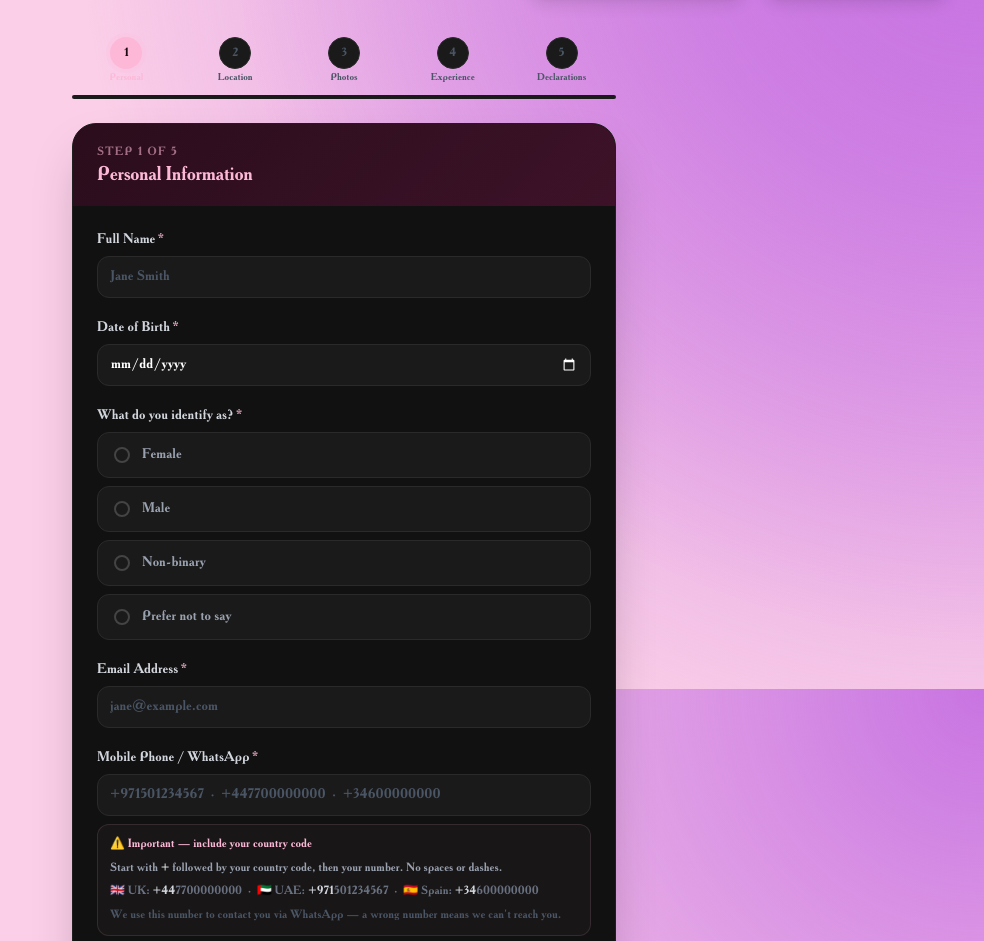
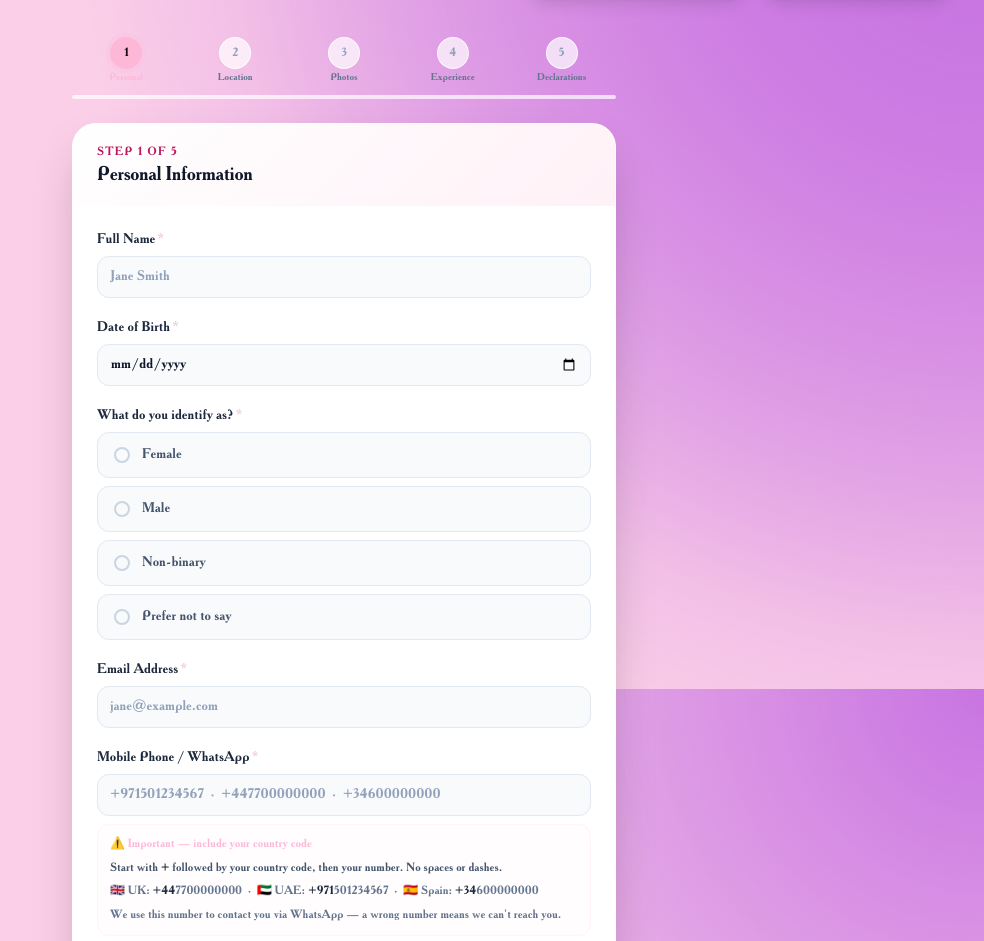
Before and after one commit to veltraaisolutions/Effervescent-Agency-website, a Next.js app: page /apply in a window 1280 px wide. Shown: the part 111-1052 px from the top of the page, without its empty margins (296-1280 px from the left). Built offline with nearby package versions, Linux system fonts and the light colour scheme.

Commit message:
Move drk to light designing

```diff
--- a/src/components/ApplyForm.tsx
+++ b/src/components/ApplyForm.tsx
@@ -238,7 +238,7 @@ function toBase64(file: File): Promise<string> {
   });
 }
 
-// ─── Shared focus handlers (brand ring on dark inputs) ────────────────────────
+// ─── Shared focus handlers ────────────────────────────────────────────────────
 
 const onFocusBrand = (
   e: React.FocusEvent<
@@ -267,7 +267,7 @@ function FieldLabel({
   required?: boolean;
 }) {
   return (
-    <label className="block text-sm font-semibold text-gray-300 mb-1.5">
+    <label className="block text-sm font-semibold text-slate-800 mb-1.5">
       {children}
       {required && (
         <span
@@ -284,7 +284,7 @@ function FieldLabel({
 function FieldError({ message }: { message?: string }) {
   if (!message) return null;
   return (
-    <p className="mt-1.5 text-xs text-red-400 flex items-center gap-1">
+    <p className="mt-1.5 text-xs text-red-600 flex items-center gap-1">
       <AlertCircle className="w-3 h-3 flex-shrink-0" />
       {message}
     </p>
@@ -317,9 +317,9 @@ function TextInput({
         onBlurBrand(e);
         onBlur?.();
       }}
-      style={{ colorScheme: "dark" }}
-      className="w-full px-3 py-2.5 border border-[#2a2a2a] rounded-xl text-sm
-        bg-[#1a1a1a] text-white placeholder:text-gray-600
+      style={{ colorScheme: "light" }}
+      className="w-full px-3 py-2.5 border border-slate-200 rounded-xl text-sm
+        bg-slate-50 text-slate-900 placeholder:text-slate-400
         focus:outline-none disabled:opacity-50 transition-all"
       onFocus={onFocusBrand}
     />
@@ -343,8 +343,8 @@ function TextareaInput({
       rows={rows}
       placeholder={placeholder}
       onChange={(e) => onChange(e.target.value)}
-      className="w-full px-3 py-2.5 border border-[#2a2a2a] rounded-xl text-sm
-        bg-[#1a1a1a] text-white placeholder:text-gray-600
+      className="w-full px-3 py-2.5 border border-slate-200 rounded-xl text-sm
+        bg-slate-50 text-slate-900 placeholder:text-slate-400
         focus:outline-none resize-none transition-all"
       onFocus={onFocusBrand}
       onBlur={onBlurBrand}
@@ -368,15 +368,15 @@ function SelectInput({
       <select
         value={value}
         onChange={(e) => onChange(e.target.value)}
-        style={{ colorScheme: "dark" }}
-        className="w-full appearance-none px-3 py-2.5 border border-[#2a2a2a] rounded-xl text-sm
-          bg-[#1a1a1a] text-white focus:outline-none transition-all"
+        style={{ colorScheme: "light" }}
+        className="w-full appearance-none px-3 py-2.5 border border-slate-200 rounded-xl text-sm
+          bg-slate-50 text-slate-900 focus:outline-none transition-all"
         onFocus={onFocusBrand}
         onBlur={onBlurBrand}
       >
         <option
           value=""
-          className="text-gray-500"
+          className="text-slate-400"
         >
           {placeholder}
         </option>
@@ -384,13 +384,13 @@ function SelectInput({
           <option
             key={opt}
             value={opt}
-            className="text-white bg-[#1a1a1a]"
+            className="text-slate-900 bg-white"
           >
             {opt}
           </option>
         ))}
       </select>
-      <ChevronDown className="absolute right-3 top-1/2 -translate-y-1/2 w-4 h-4 text-gray-500 pointer-events-none" />
+      <ChevronDown className="absolute right-3 top-1/2 -translate-y-1/2 w-4 h-4 text-slate-400 pointer-events-none" />
     </div>
   );
 }
@@ -417,7 +417,7 @@ function YesNoToggle({
           className={`px-6 py-2 rounded-xl text-sm font-semibold border transition-all ${
             value === opt
               ? "shadow-sm"
-              : "bg-[#1a1a1a] text-gray-400 border-[#2a2a2a] hover:border-[#FDB8D7]/60 hover:text-gray-200"
+              : "bg-slate-50 text-slate-600 border-slate-200 hover:border-[#FDB8D7]/80 hover:text-slate-900"
           }`}
         >
           {opt === "yes" ? "Yes" : "No"}
@@ -448,14 +448,14 @@ function RadioGroup({
           }
           className={`flex items-center gap-3 px-4 py-3 rounded-xl border text-sm font-medium text-left transition-all ${
             value === opt
-              ? "text-white"
-              : "border-[#2a2a2a] bg-[#1a1a1a] text-gray-400 hover:border-[#FDB8D7]/40 hover:text-gray-300"
+              ? "text-slate-900"
+              : "border-slate-200 bg-slate-50 text-slate-600 hover:border-[#FDB8D7]/70 hover:text-slate-900"
           }`}
         >
           <div
             style={value === opt ? { borderColor: B } : {}}
             className={`w-4 h-4 rounded-full border-2 flex-shrink-0 flex items-center justify-center ${
-              value === opt ? "" : "border-[#444]"
+              value === opt ? "" : "border-slate-300"
             }`}
           >
             {value === opt && (
@@ -491,7 +491,7 @@ function StyledCheckbox({
         onCheckedChange={(v) => onCheckedChange(!!v)}
         style={checked ? { backgroundColor: B, borderColor: B } : {}}
         className={`mt-0.5 w-5 h-5 rounded-md border-2 flex items-center justify-center flex-shrink-0 transition-all ${
-          checked ? "" : "border-[#444] bg-[#1a1a1a] hover:border-[#FDB8D7]/60"
+          checked ? "" : "border-slate-300 bg-white hover:border-[#FDB8D7]/80"
         }`}
       >
         <CheckboxPrimitive.Indicator>
@@ -503,7 +503,7 @@ function StyledCheckbox({
       </CheckboxPrimitive.Root>
       <label
         htmlFor={id}
-        className="text-sm text-gray-300 cursor-pointer leading-relaxed"
+        className="text-sm text-slate-700 cursor-pointer leading-relaxed"
       >
         {label}
       </label>
@@ -555,8 +555,8 @@ function SuccessScreen() {
   }, []);
 
   return (
-    <div className="min-h-screen bg-[#0a0a0a] flex items-center justify-center p-4">
-      <div className="bg-[#111111] border border-[#1f1f1f] rounded-3xl shadow-2xl p-10 max-w-md w-full text-center">
+    <div className="min-h-screen bg-transparent flex items-center justify-center p-4">
+      <div className="bg-white border border-white/60 rounded-3xl shadow-2xl p-10 max-w-md w-full text-center">
         <div
           className="w-24 h-24 rounded-2xl overflow-hidden mx-auto mb-6 shadow-lg"
           style={{ boxShadow: `0 0 0 2px ${B}40` }}
@@ -569,10 +569,10 @@ function SuccessScreen() {
             className="w-full h-full object-cover"
           />
         </div>
-        <h2 className="text-2xl font-bold text-white mb-3">
+        <h2 className="text-2xl font-bold text-slate-900 mb-3">
           Application Submitted!
         </h2>
-        <p className="text-gray-300 text-base leading-relaxed">
+        <p className="text-slate-600 text-base leading-relaxed">
           Thank you! We&apos;ll be in touch soon.
         </p>
       </div>
@@ -830,7 +830,7 @@ export default function ApplyPage() {
                 className={`w-8 h-8 rounded-full flex items-center justify-center text-xs font-bold transition-all duration-300 ${
                   s <= slide
                     ? ""
-                    : "bg-[#1a1a1a] text-gray-600 border border-[#2a2a2a]"
+                    : "bg-white/70 text-slate-400 border border-white/80"
                 }`}
               >
                 {s < slide ? (
@@ -844,14 +844,14 @@ export default function ApplyPage() {
               </div>
               <span
                 style={s === slide ? { color: B } : {}}
-                className={`text-[10px] font-medium text-center leading-none hidden sm:block ${s === slide ? "" : "text-gray-600"}`}
+                className={`text-[10px] font-medium text-center leading-none hidden sm:block ${s === slide ? "" : "text-slate-500"}`}
               >
                 {SLIDE_LABELS[s - 1]}
               </span>
             </div>
           ))}
         </div>
-        <div className="h-1 bg-[#1a1a1a] rounded-full overflow-hidden">
+        <div className="h-1 bg-white/70 rounded-full overflow-hidden">
           <div
             style={{
               width: `${((slide - 1) / 4) * 100}%`,
@@ -866,21 +866,21 @@ export default function ApplyPage() {
       <div
         className={`max-w-xl mx-auto px-4 py-4 transition-all duration-200 ease-out ${visible ? "opacity-100 translate-y-0" : "opacity-0 translate-y-2"}`}
       >
-        <div className="bg-[#111111] rounded-3xl border border-[#1f1f1f] overflow-hidden shadow-2xl">
+        <div className="bg-white rounded-3xl border border-white/70 overflow-hidden shadow-2xl">
           {/* Card Header */}
           <div
             className="px-6 py-5"
-            style={{ background: `linear-gradient(135deg, #2a0d1c, #3d1228)` }}
+            style={{ background: `linear-gradient(135deg, #ffffff, #fff1f7)` }}
           >
             <p
               className="text-xs font-semibold uppercase tracking-widest mb-1"
-              style={{ color: `${B}90` }}
+              style={{ color: "#be185d" }}
             >
               Step {slide} of 5
             </p>
             <h2
               className="text-xl font-bold"
-              style={{ color: B }}
+              style={{ color: "#0f172a" }}
             >
               {SLIDE_TITLES[slide - 1]}
             </h2>
@@ -958,20 +958,20 @@ export default function ApplyPage() {
                     >
                       ⚠️ Important — include your country code
                     </p>
-                    <p className="text-gray-400">
+                    <p className="text-slate-600">
                       Start with{" "}
-                      <span className="text-gray-200 font-medium">+</span>{" "}
+                      <span className="text-slate-900 font-medium">+</span>{" "}
                       followed by your country code, then your number. No spaces
                       or dashes.
                     </p>
-                    <p className="text-gray-500">
-                      🇬🇧 UK: <span className="text-gray-300">+44</span>
+                    <p className="text-slate-500">
+                      🇬🇧 UK: <span className="text-slate-800">+44</span>
                       7700000000 &nbsp;·&nbsp; 🇦🇪 UAE:{" "}
-                      <span className="text-gray-300">+971</span>501234567
+                      <span className="text-slate-800">+971</span>501234567
                       &nbsp;·&nbsp; 🇪🇸 Spain:{" "}
-                      <span className="text-gray-300">+34</span>600000000
+                      <span className="text-slate-800">+34</span>600000000
                     </p>
-                    <p className="text-gray-600">
+                    <p className="text-slate-500">
                       We use this number to contact you via WhatsApp — a wrong
                       number means we can&apos;t reach you.
                     </p>
@@ -1007,7 +1007,7 @@ export default function ApplyPage() {
                 <div>
                   <FieldLabel>
                     Second Choice Location{" "}
-                    <span className="text-gray-600 font-normal text-xs">
+                    <span className="text-slate-500 font-normal text-xs">
                       (optional)
                     </span>
                   </FieldLabel>
@@ -1021,7 +1021,7 @@ export default function ApplyPage() {
                 <div>
                   <FieldLabel>
                     Location Not Listed?{" "}
-                    <span className="text-gray-600 font-normal text-xs">
+                    <span className="text-slate-500 font-normal text-xs">
                       (optional)
                     </span>
                   </FieldLabel>
@@ -1069,12 +1069,12 @@ export default function ApplyPage() {
               <>
                 <div>
                   <FieldLabel required>Photos of Yourself</FieldLabel>
-                  <p className="text-xs text-gray-500 mb-2">
+                  <p className="text-xs text-slate-500 mb-2">
                     Upload 2 photos. JPG, PNG, or WEBP only. Max 10MB each.
                   </p>
                   <div
                     onClick={() => photosRef.current?.click()}
-                    className="border-2 border-dashed border-[#2a2a2a] rounded-2xl p-6 text-center bg-[#141414] cursor-pointer transition-all"
+                    className="border-2 border-dashed border-slate-200 rounded-2xl p-6 text-center bg-slate-50 cursor-pointer transition-all"
                     onMouseEnter={(e) => {
                       e.currentTarget.style.borderColor = B;
                     }}
@@ -1092,7 +1092,7 @@ export default function ApplyPage() {
                     >
                       Click to add photos
                     </p>
-                    <p className="text-xs text-gray-600 mt-1">
+                    <p className="text-xs text-slate-500 mt-1">
                       {form.photos.length} / 2 uploaded
                       {form.photos.length < 2 && " (need at least 2)"}
                     </p>
@@ -1114,7 +1114,7 @@ export default function ApplyPage() {
                       {form.photos.map((p, i) => (
                         <div
                           key={i}
-                          className="relative rounded-xl overflow-hidden bg-[#1a1a1a] aspect-square group"
+                          className="relative rounded-xl overflow-hidden bg-slate-100 aspect-square group"
                         >
                           {/* eslint-disable-next-line @next/next/no-img-element */}
                           <img
@@ -1145,18 +1145,18 @@ export default function ApplyPage() {
                   <FieldLabel required>
                     Upload Photo ID (Passport Only)
                   </FieldLabel>
-                  <div className="bg-amber-500/10 border border-amber-500/20 rounded-xl p-3 mb-3 text-xs text-amber-400 leading-relaxed">
+                  <div className="bg-amber-50 border border-amber-200 rounded-xl p-3 mb-3 text-xs text-amber-800 leading-relaxed">
                     <strong>Note:</strong> We require a passport copy for Right
                     to Work in UK check. If you have a non-UK passport, you will
                     also need to provide your Share Code.{" "}
-                    <span className="text-amber-500/80">
+                    <span className="text-amber-700">
                       We do NOT accept driving licences.
                     </span>
                   </div>
                   {!form.passportId ? (
                     <div
                       onClick={() => idRef.current?.click()}
-                      className="border-2 border-dashed border-[#2a2a2a] rounded-2xl p-6 text-center bg-[#141414] cursor-pointer transition-all"
+                      className="border-2 border-dashed border-slate-200 rounded-2xl p-6 text-center bg-slate-50 cursor-pointer transition-all"
                       onMouseEnter={(e) => {
                         e.currentTarget.style.borderColor = B;
                       }}
@@ -1174,13 +1174,13 @@ export default function ApplyPage() {
                       >
                         Click to upload passport
                       </p>
-                      <p className="text-xs text-gray-600 mt-1">
+                      <p className="text-xs text-slate-500 mt-1">
                         JPG or PNG only — max 10MB
                       </p>
                     </div>
                   ) : (
-                    <div className="flex items-center gap-3 bg-[#1a1a1a] rounded-xl p-3 border border-[#2a2a2a]">
-                      <div className="w-12 h-12 rounded-lg overflow-hidden bg-[#222] flex-shrink-0">
+                    <div className="flex items-center gap-3 bg-slate-50 rounded-xl p-3 border border-slate-200">
+                      <div className="w-12 h-12 rounded-lg overflow-hidden bg-slate-100 flex-shrink-0">
                         {/* eslint-disable-next-line @next/next/no-img-element */}
                         <img
                           src={form.passportId.base64}
@@ -1189,17 +1189,17 @@ export default function ApplyPage() {
                         />
                       </div>
                       <div className="flex-1 min-w-0">
-                        <p className="text-sm font-medium text-gray-200 truncate">
+                        <p className="text-sm font-medium text-slate-800 truncate">
                           {form.passportId.name}
                         </p>
-                        <p className="text-xs text-gray-500">
+                        <p className="text-xs text-slate-500">
                           {(form.passportId.size / 1024 / 1024).toFixed(2)} MB
                         </p>
                       </div>
                       <button
                         type="button"
                         onClick={() => upd({ passportId: null })}
-                        className="text-red-400 p-2"
+                        className="text-red-600 p-2"
                       >
                         <X className="w-4 h-4" />
                       </button>
@@ -1352,7 +1352,7 @@ export default function ApplyPage() {
                       label={
                         <span>
                           I understand this is{" "}
-                          <strong className="text-white">
+                          <strong className="text-slate-900">
                             self-employed work, NOT employment
                           </strong>
                         </span>
@@ -1368,7 +1368,7 @@ export default function ApplyPage() {
                       label={
                         <span>
                           I understand this is predominantly{" "}
-                          <strong className="text-white">
+                          <strong className="text-slate-900">
                             weekend / night time work
                           </strong>
                         </span>
@@ -1389,8 +1389,8 @@ export default function ApplyPage() {
                 </div>
                 {submitError && (
                   <div className="bg-red-500/10 border border-red-500/20 rounded-xl p-4 flex items-start gap-3">
-                    <AlertCircle className="w-5 h-5 text-red-400 flex-shrink-0 mt-0.5" />
-                    <p className="text-sm text-red-400">{submitError}</p>
+                    <AlertCircle className="w-5 h-5 text-red-600 flex-shrink-0 mt-0.5" />
+                    <p className="text-sm text-red-600">{submitError}</p>
                   </div>
                 )}
               </>
@@ -1398,12 +1398,12 @@ export default function ApplyPage() {
           </div>
 
           {/* Navigation Footer */}
-          <div className="px-6 py-4 border-t border-[#1a1a1a] flex justify-between items-center">
+          <div className="px-6 py-4 border-t border-slate-100 flex justify-between items-center bg-slate-50/70">
             <button
               type="button"
               onClick={() => slide > 1 && goToSlide(slide - 1)}
               disabled={slide === 1}
-              className="flex items-center gap-2 px-5 py-2.5 rounded-xl text-sm font-semibold border border-[#2a2a2a] text-gray-400 bg-[#141414] hover:border-[#FDB8D7]/50 hover:text-gray-200 disabled:opacity-30 disabled:cursor-not-allowed transition-all"
+              className="flex items-center gap-2 px-5 py-2.5 rounded-xl text-sm font-semibold border border-slate-200 text-slate-600 bg-white hover:border-[#FDB8D7]/80 hover:text-slate-900 disabled:opacity-30 disabled:cursor-not-allowed transition-all"
             >
               <ChevronLeft className="w-4 h-4" />
               Back
@@ -1435,7 +1435,7 @@ export default function ApplyPage() {
           </div>
         </div>
 
-        <p className="text-center text-xs text-gray-700 mt-4 pb-4">
+        <p className="text-center text-xs text-slate-700 mt-4 pb-4">
           Your information is handled securely and will only be used for your
           application.
         </p>
```
